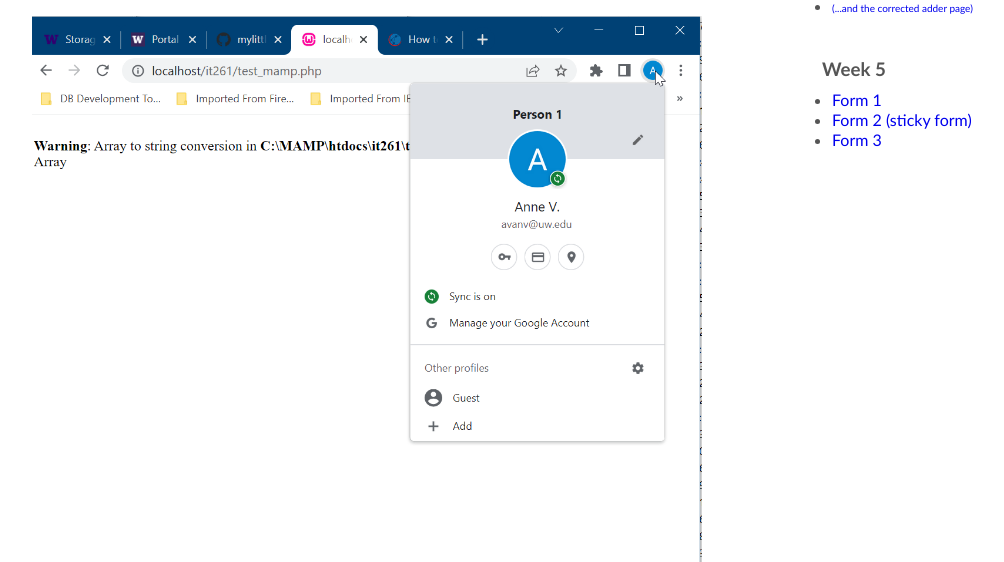
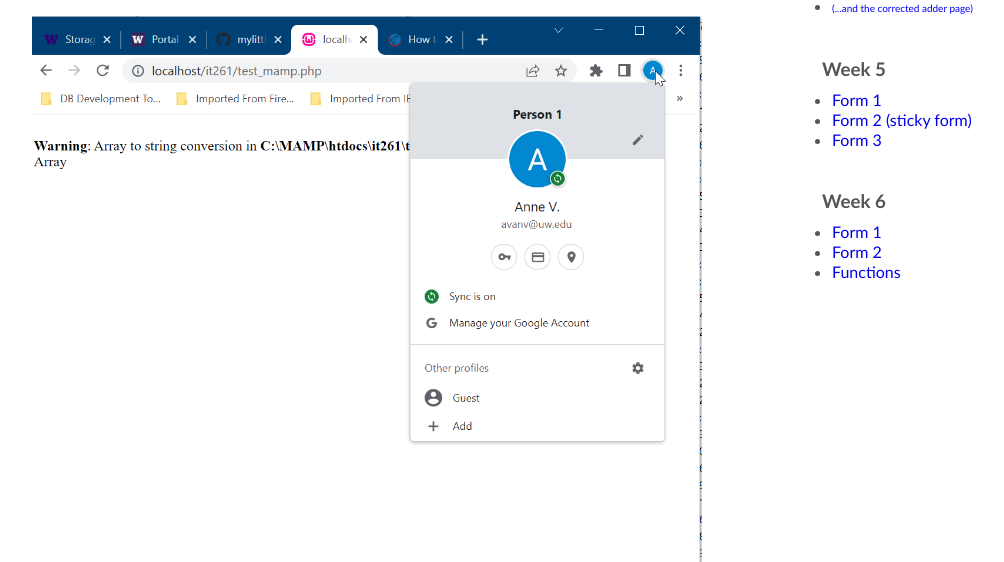
Before and after one commit to mylittlelu/it261, a PHP site: page / in a window 1280 px wide. Shown: the part 1034-1596 px from the top of the page, without its empty margins (18-1022 px from the left). Run offline with PHP 8.4, Linux system fonts and the light colour scheme.

Commit message:
Add files via upload

```diff
--- a/index.php
+++ b/index.php
@@ -85,6 +85,13 @@
     <li><a href="weeks/week5/currency3.php">Form 3</a></li>
 
 </ul>
+<h3>Week 6</h3>
+<ul>
+	<li><a href="weeks/week6/form.php">Form 1</a></li>
+    <li><a href="weeks/week6/form2.php">Form 2</a></li>
+    <li><a href="weeks/week6/functions.php">Functions</a></li>
+
+</ul>
 </aside>
 
 
```
